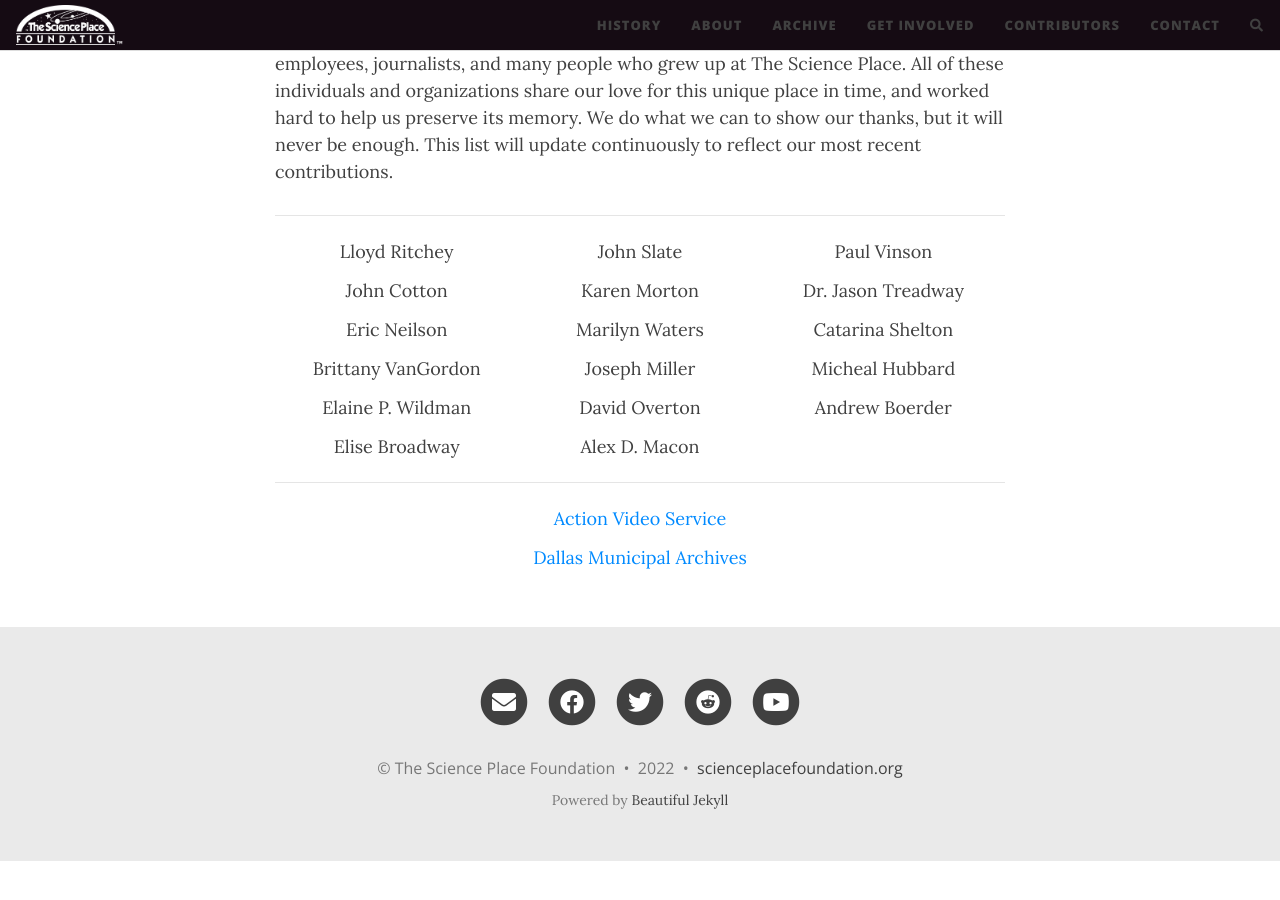
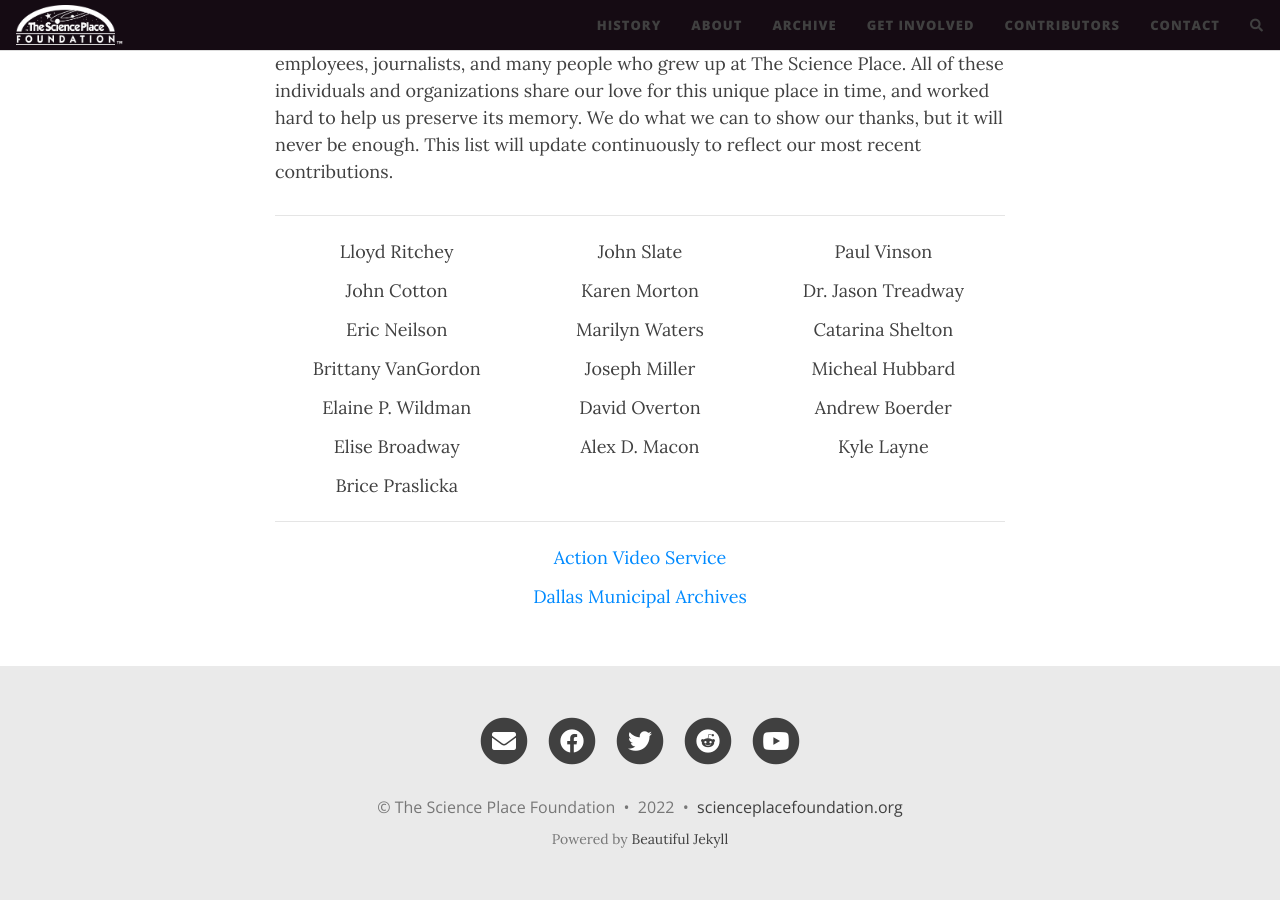
Before and after one commit to avenstewart/TSPF-Jekyll-Site, a Jekyll site: the page built from contributors.md, in a window 1280 px wide and 900 px high, scrolled down 755 px. Built offline with Jekyll 4.4.1, drawn with Linux system fonts in a browser that asks for light colours; nearby versions of some CDN libraries; comment, search, counter and statistics services are not loaded; before the commit the page ends 1616 px from its top, so only the background shows below that.

Commit message:
added contributors

```diff
--- a/contributors.md
+++ b/contributors.md
@@ -53,8 +53,15 @@ and worked hard to help us preserve its memory. We do what we can to show our th
 <tr>
 <td>Elise Broadway</td>
 <td>Alex D. Macon</td>
+<td>Kyle Layne</td>
+</tr>
+
+<tr>
+<td>Brice Praslicka</td>
+<td></td>
 <td></td>
 </tr>
+
 </table>
 
 <hr>
```
